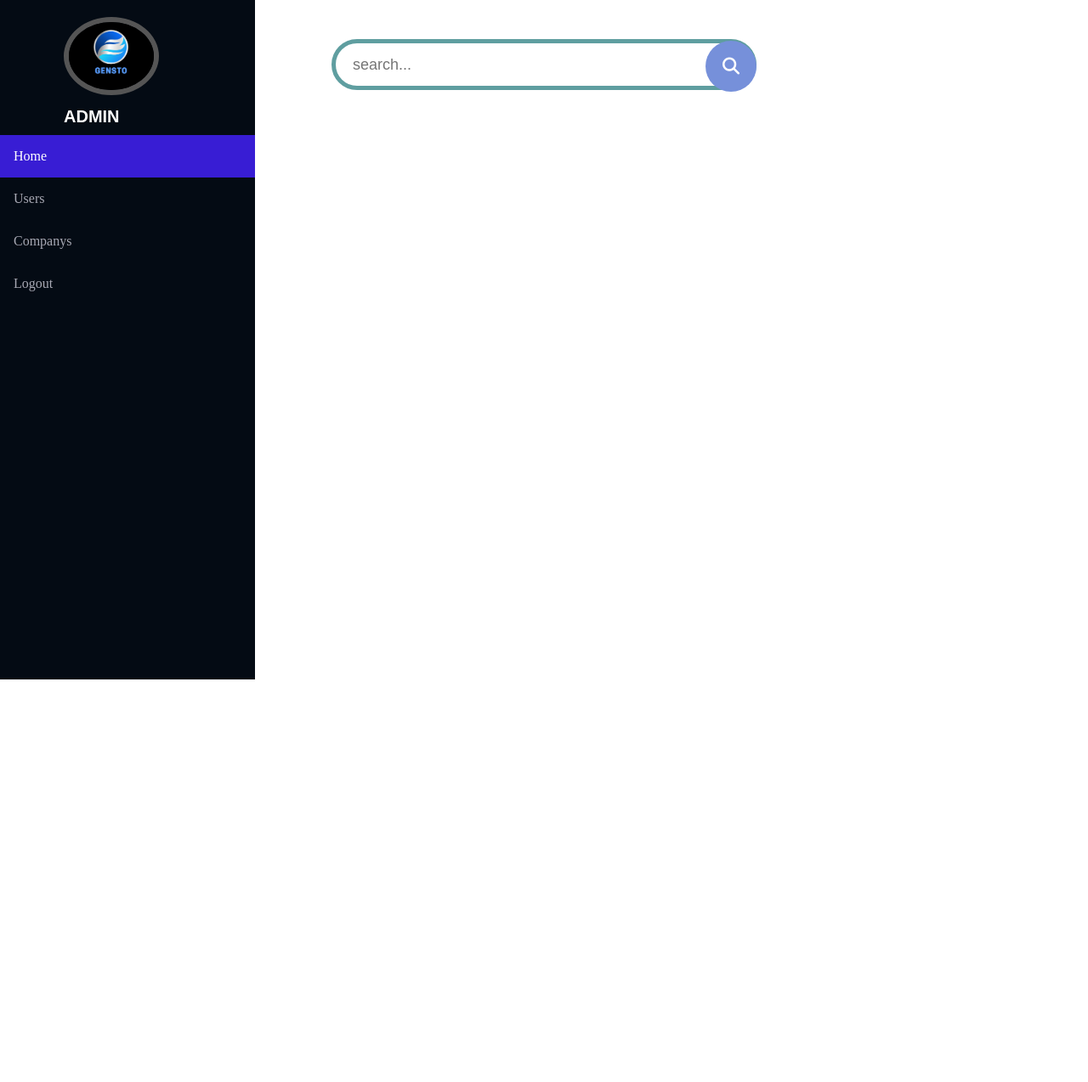
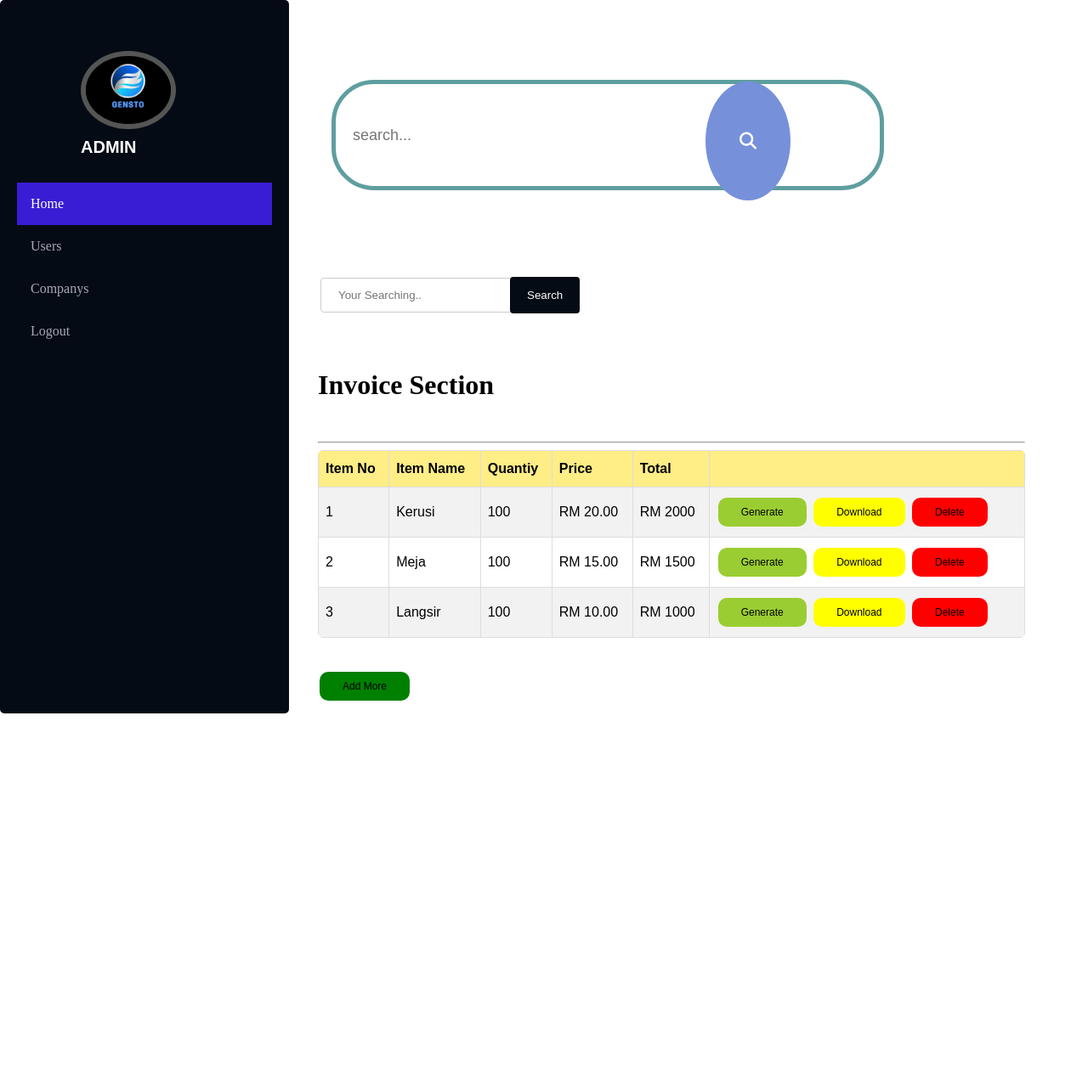
Before and after one commit to SAIFULTECH-2000/Gensto, a PHP site: page /gensto/Invoice/Index in a window 1280 px wide. Shown: the whole page at 85% size. Before the commit the page ends 800 px from the top, so only its background shows below. Run offline with PHP 8.4, Linux system fonts and the light colour scheme; some libraries are stand-ins or nearby versions.

Commit message:
Buat Interface Invoice

```diff
--- a/app/controllers/Invoice.php
+++ b/app/controllers/Invoice.php
@@ -1,7 +1,7 @@
 <?php
-    class Invoice extends Controller{
-        public function index(){
-            $this->view("Invoice/index");
+class Invoice extends Controller{
 
-        }
+    public function index(){
+        $this->view('Invoice/Index');
     }
+}
--- a/app/views/Invoice/Index.php
+++ b/app/views/Invoice/Index.php
@@ -1,3 +1,131 @@
+<style>
+
+#quotes {
+  font-family: Arial, Helvetica, sans-serif;
+  border-spacing: 1;
+  border-collapse: collapse;
+  background:white;
+  border-radius:6px;
+  overflow:hidden;
+  width:100%;
+  margin:0 auto;
+  position:relative;
+}
+
+#quotes td, #quotes th {
+  border: 1px solid #ddd;
+  padding: 8px;
+}
+
+#quotes tr:nth-child(even){background-color: #f2f2f2;}
+
+#quotes tr:hover {background-color: #ddd;}
+
+#quotes th {
+  padding-top: 12px;
+  padding-bottom: 12px;
+  text-align: left;
+  background:#FFED86;
+  color: black;
+}
+
+input[type=text], select {
+  width: 100%;
+  padding: 12px 20px;
+  margin: 8px 0;
+  display: inline-block;
+  border: 1px solid #ccc;
+  border-radius: 4px;
+  box-sizing:unset!important;
+}
+
+input[type=submit] {
+  width: 100%;
+  background-color: #4CAF50;
+  color: white;
+  padding: 14px 20px;
+  margin: 8px 0;
+  border: none;
+  border-radius: 4px;
+  cursor: pointer;
+}
+
+input[type=submit]:hover {
+  background-color: #45a049;
+}
+
+div {
+  border-radius: 5px;
+
+  padding: 20px;
+}
+.new {
+  background-color: paleturquoise;
+  border: none;
+
+  padding: 15px 32px;
+  text-align: center;
+  text-decoration: none;
+  display: inline-block;
+  font-size: 16px;
+  margin: 4px 2px;
+  cursor: pointer;
+  border-radius: 10px;
+}
+.generate {
+  background-color: yellowgreen;
+  border: none;
+
+  padding: 10px 27px;
+  text-align: center;
+  text-decoration: none;
+  display: inline-block;
+  font-size: 12px;
+  margin: 4px 2px;
+  cursor: pointer;
+  border-radius: 10px;
+}
+.download {
+  background-color: yellow;
+  border: none;
+
+  padding: 10px 27px;
+  text-align: center;
+  text-decoration: none;
+  display: inline-block;
+  font-size: 12px;
+  margin: 4px 2px;
+  cursor: pointer;
+  border-radius: 10px;
+}
+.delete {
+  background-color: red;
+  border: none;
+
+  padding: 10px 27px;
+  text-align: center;
+  text-decoration: none;
+  display: inline-block;
+  font-size: 12px;
+  margin: 4px 2px;
+  cursor: pointer;
+  border-radius: 10px;
+}
+.addmore {
+  background-color: green;
+  border: none;
+
+  padding: 10px 27px;
+  text-align: center;
+  text-decoration: none;
+  display: inline-block;
+  font-size: 12px;
+  margin: 4px 2px;
+  cursor: pointer;
+  border-radius: 10px;
+}
+</style>
+
 <!DOCTYPE html>
 <html lang="en">
 <head>
@@ -31,4 +159,72 @@
 </div>
 
 </div>
+
+<div class="content">
+   <div style="padding:50px">
+   <form action="/action_page.php">
+    <table>
+        <tr>
+            <td><input type="text" id="search" name="search" placeholder="Your Searching.."></td>
+            <td><input type="submit" value="Search"></td>
+        </tr>
+    </table>
+   </form>
+   <br>
+   <h1>Invoice Section</h1>
+   <br>
+   <hr>
+
+<table id="quotes">
+  <tr>
+    <th>Item No</th>
+    <th>Item Name</th>
+    <th>Quantiy</th>
+    <th>Price</th>
+    <th>Total</th>
+    <th></th>
+  </tr>
+  <tr>
+    <td>1</td>
+    <td>Kerusi</td>
+    <td>100</td>
+    <td>RM 20.00</td>
+    <td>RM 2000</td>
+    <td>
+        <button class="generate">Generate</button>
+        <button class="download">Download</button>
+        <button class="delete">Delete</button>
+    </td>
+  </tr>
+  <tr>
+    <td>2</td>
+    <td>Meja</td>
+    <td>100</td>
+    <td>RM 15.00</td>
+    <td>RM 1500</td>
+    <td>
+        <button class="generate">Generate</button>
+        <button class="download">Download</button>
+        <button class="delete">Delete</button>
+    </td>
+  </tr>
+  <tr>
+    <td>3</td>
+    <td>Langsir</td>
+    <td>100</td>
+    <td>RM 10.00</td>
+    <td>RM 1000</td>
+    <td>
+        <button class="generate">Generate</button>
+        <button class="download">Download</button>
+        <button class="delete">Delete</button>
+    </td>
+  </tr>
+</table><br><br>
+
+<button class="addmore">Add More</button>
+
+   </div>
+</div>
+
 </body>
```
